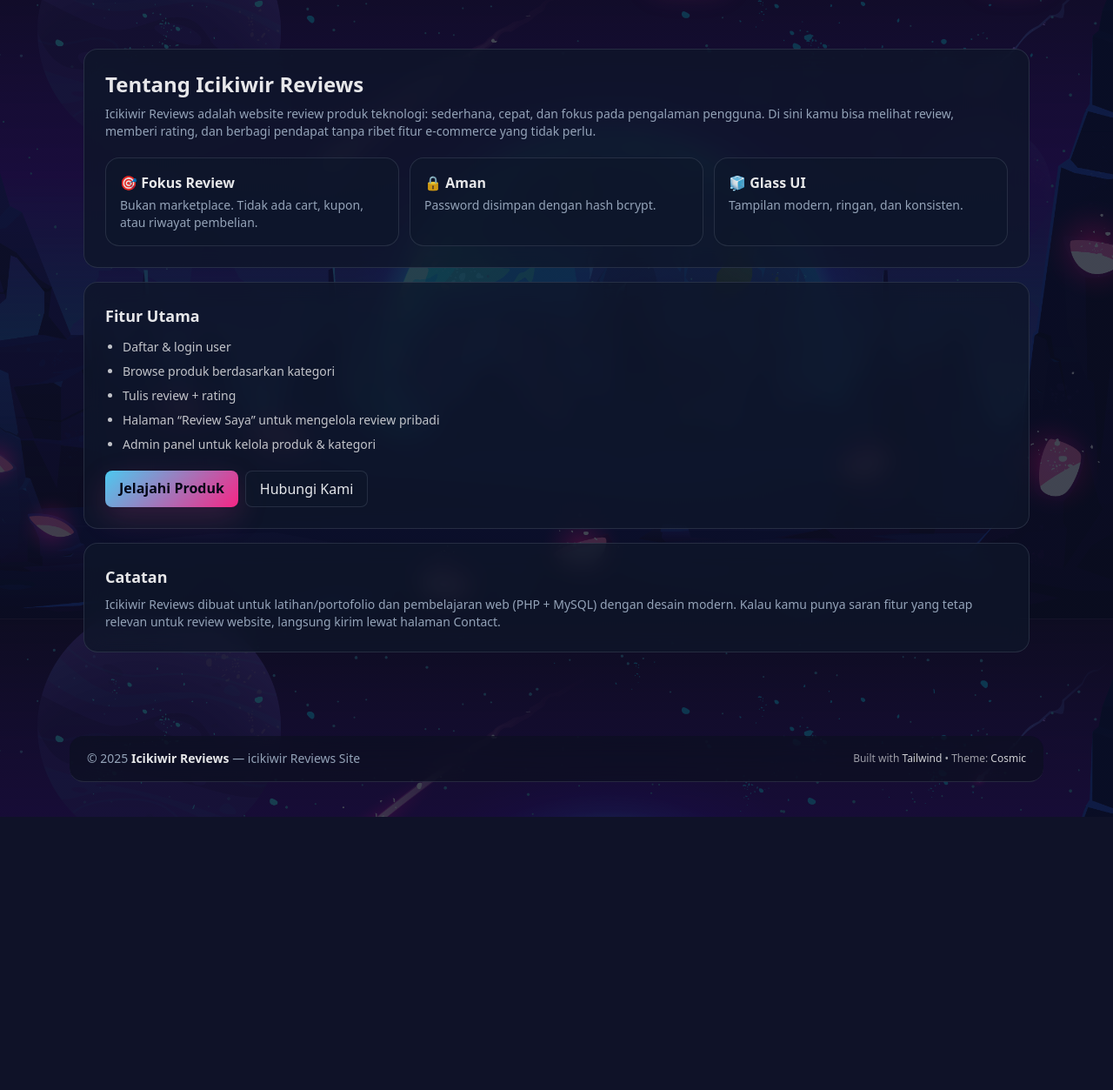
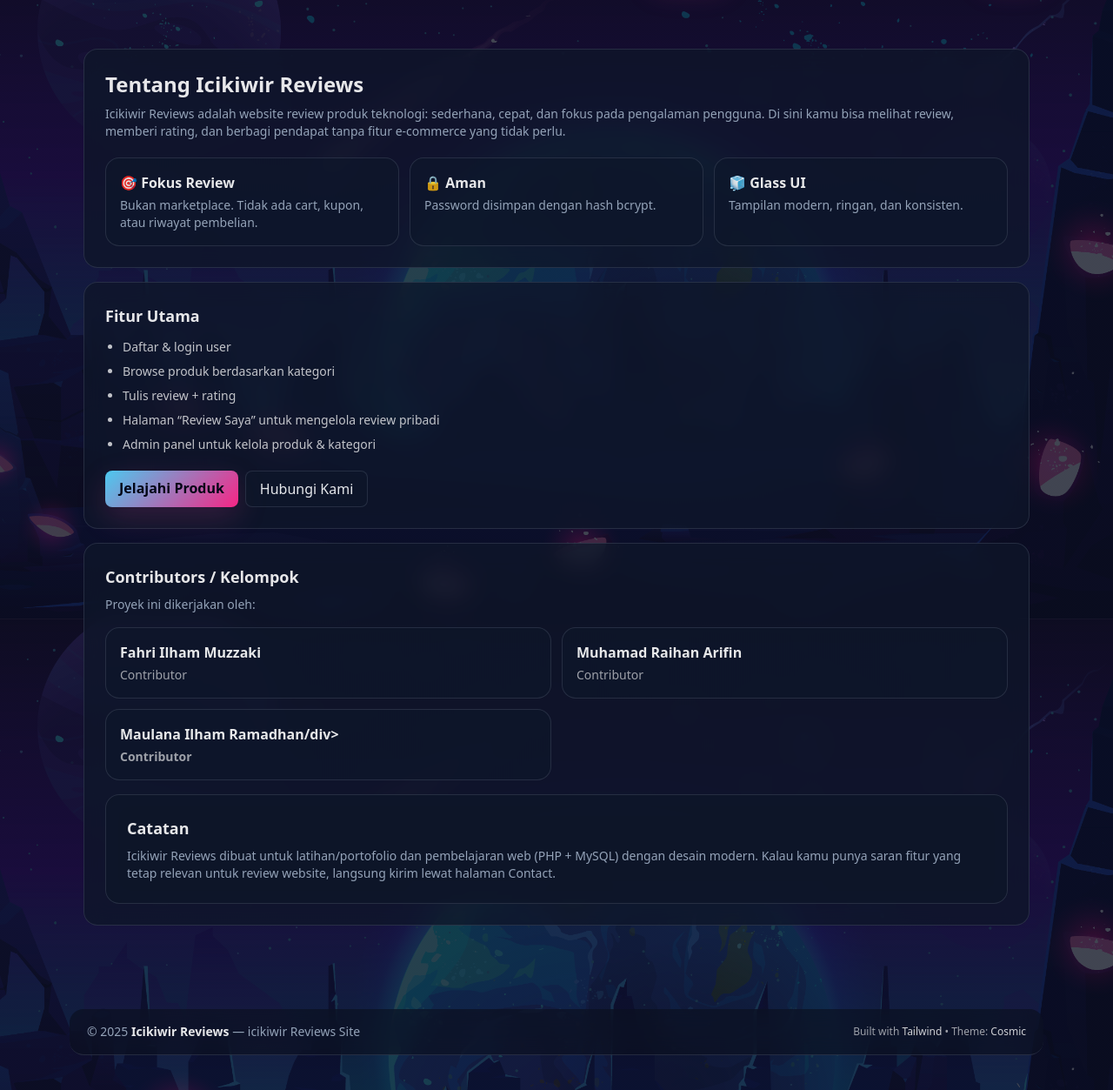
Before and after one commit to Fuxzi/school-project, a PHP site: page /icikiwir/about.php in a window 1280 px wide. Shown: the part 89-1342 px from the top of the page at 87% size. Before the commit the page ends 1028 px from the top, so only its background shows below. Run offline with PHP 8.4, Linux system fonts and the light colour scheme; some libraries are stand-ins or nearby versions.

Commit message:
minor changes

```diff
--- a/site/about.php
+++ b/site/about.php
@@ -11,7 +11,7 @@
     <h1 class="text-2xl font-extrabold text-white/90">Tentang <?= APP_NAME ?></h1>
     <p class="text-muted text-sm mt-2">
       <?= APP_NAME ?> adalah website review produk teknologi: sederhana, cepat, dan fokus pada pengalaman pengguna.
-      Di sini kamu bisa melihat review, memberi rating, dan berbagi pendapat tanpa ribet fitur e-commerce yang tidak perlu.
+      Di sini kamu bisa melihat review, memberi rating, dan berbagi pendapat tanpa fitur e-commerce yang tidak perlu.
     </p>
 
     <div class="grid grid-cols-1 md:grid-cols-3 gap-3 mt-5">
@@ -51,6 +51,30 @@
   </div>
 
   <div class="glass-card rounded-2xl p-6 mt-4">
+    <h2 class="text-lg font-extrabold text-white/90">Contributors / Kelompok</h2>
+    <p class="text-muted text-sm mt-2">
+      Proyek ini dikerjakan oleh:
+    </p>
+
+    <div class="grid grid-cols-1 md:grid-cols-2 gap-3 mt-4">
+      <div class="input-glass rounded-2xl p-4">
+        <div class="text-white/90 font-extrabold">Fahri Ilham Muzzaki</div>
+        <div class="text-white/60 text-sm mt-1">Contributor</div>
+      </div>
+
+      <div class="input-glass rounded-2xl p-4">
+        <div class="text-white/90 font-extrabold">Muhamad Raihan Arifin</div>
+        <div class="text-white/60 text-sm mt-1">Contributor</div>
+      </div>
+
+      <div class="input-glass rounded-2xl p-4">
+        <div class="text-white/90 font-extrabold">Maulana Ilham Ramadhan/div>
+        <div class="text-white/60 text-sm mt-1">Contributor</div>
+      </div>
+    </div>
+  </div>
+
+  <div class="glass-card rounded-2xl p-6 mt-4">
     <h2 class="text-lg font-extrabold text-white/90">Catatan</h2>
     <p class="text-muted text-sm mt-2">
       <?= APP_NAME ?> dibuat untuk latihan/portofolio dan pembelajaran web (PHP + MySQL) dengan desain modern.
```
Also changed, not shown: README.md.
